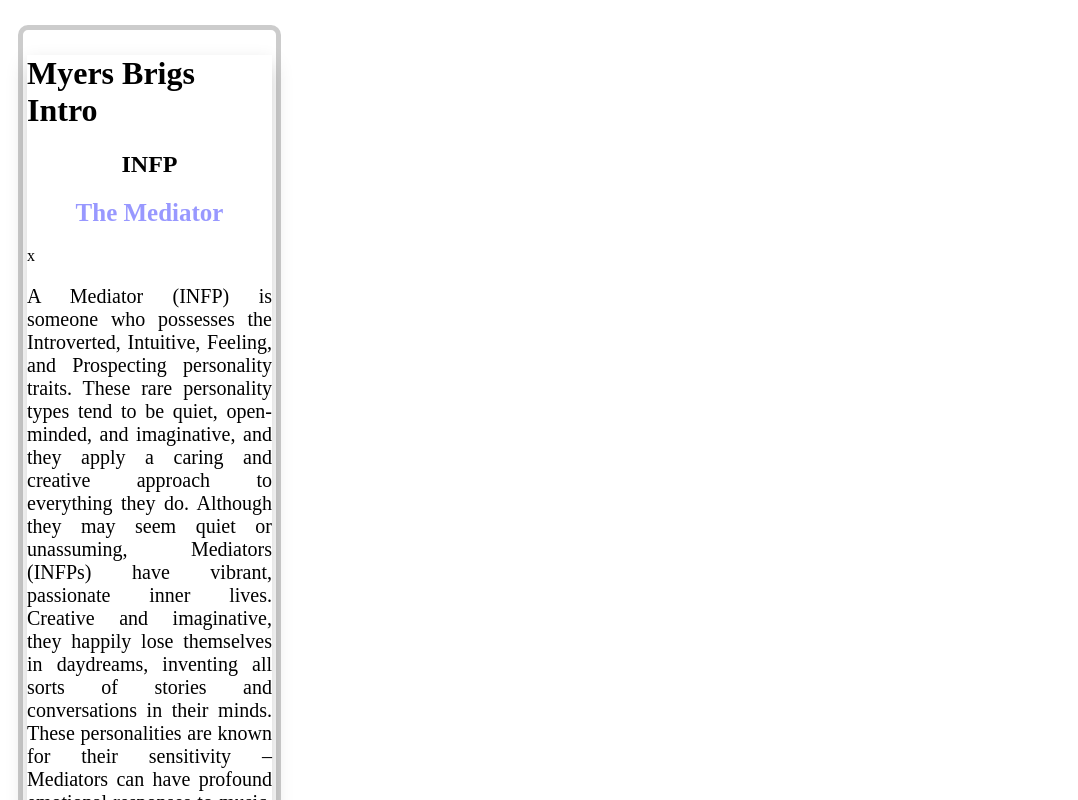
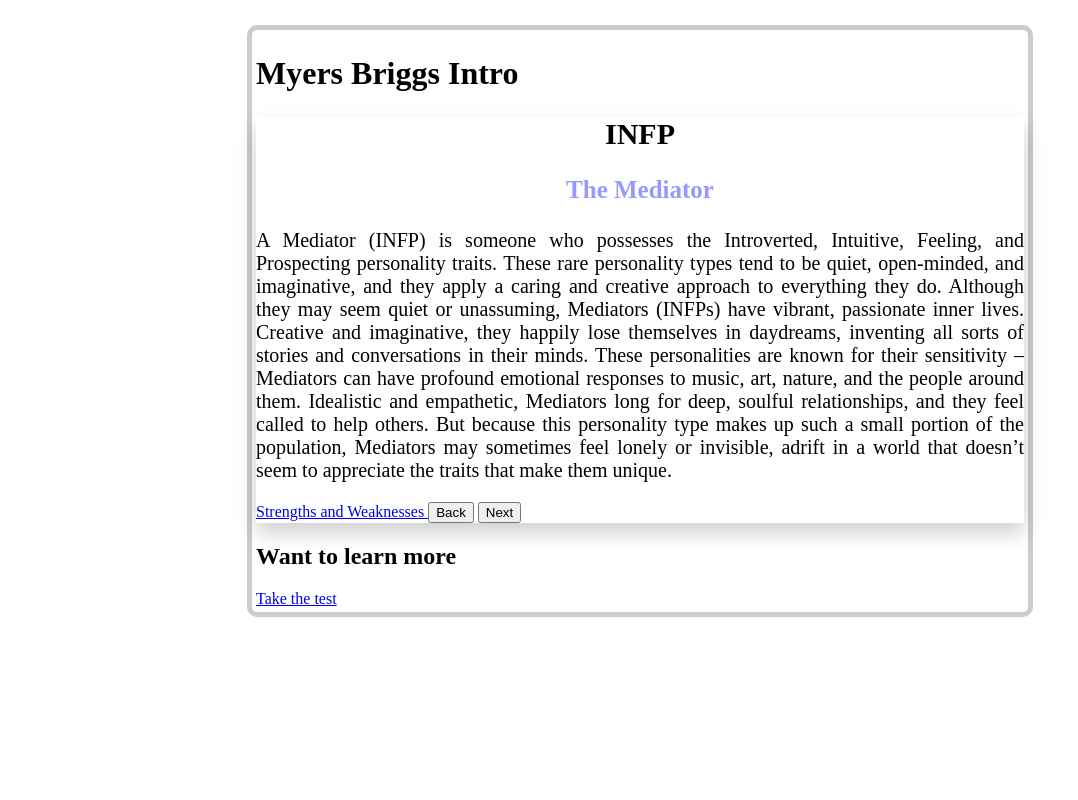
Before and after one commit to EvanTansil/mbti-project, a plain HTML site: page index.html in a window 1280 px wide. Shown: the top 800 px of the page, without its empty margins (0-1078 px from the left). Drawn offline with Linux system fonts and the light colour scheme.

Commit message:
updated css

```diff
--- a/index.css
+++ b/index.css
@@ -1,8 +1,8 @@
 #type{
 text-align: center;
 color: black;
-transform-text: uppercase;
-font-size: : 30px;
+text-transform: uppercase;
+font-size:  30px;
 }
 #name{
 text-align:  center;
@@ -19,10 +19,11 @@ font-size:  20px;
     box-shadow: 0 10px 20px rgba(0,0,0,0.19);
 }
 .div{
-    width: 245px;
+
     border: 5px solid #ccc;
+    width: 60vw;
     border-radius: 10px;
-    margin: 25px 10px;
+    margin: 25px auto;
     padding: 4px;
 
 }
--- a/index.html
+++ b/index.html
@@ -1,30 +1,40 @@
 <!DOCTYPE html>
 <html lang="en">
+
 <head>
     <meta charset="UTF-8">
     <meta http-equiv="X-UA-Compatible" content="IE=edge">
     <meta name="viewport" content="width=device-width, initial-scale=1.0">
     <link rel="stylesheet" href="index.css">
-    <script src="app.js" defer></script>     <title>Muyers Brigs intro</title>
+    <script src="app.js" defer></script>
+    <title>Muyers Briggs intro</title>
 </head>
+
 <body>
-    <div class= "div">
+    <div class="div">
         <div id="div-2">
+            <header>
+                <h1>Myers Briggs Intro</>
+                </h1>
+
+            </header>
             <main id="main" aria-live="polite">
-<h1>Myers Brigs Intro</></h1>
                 <h2 id="type"><strong> </strong></h2>
-<h2 id="name"> </h2>x
+                <h3 id="name"> </h3>
+                <article>
                     <p id="description"></p>
+                </article>
                 <a href="/strengths-weaknesses.html">Strengths and Weaknesses </a>
-        <button type= "Submit" id="backBtn" aria-label="previous personality"> Back  </button>
-    <button type = "submit" id = "nextBtn" aria-label="next Personality"> Next </button>
+                <button type="Submit" id="backBtn" aria-label="previous personality"> Back </button>
+                <button type="submit" id="nextBtn" aria-label="next Personality"> Next </button>
 
             </main>
         </div>
         <div id="div-3">
-<h2 id= "take-test"> Want to learn more </h2>
-    <a href="https://www.16personalities.com/free-personality-test">Take the test</a>
+            <h2 id="take-test"> Want to learn more </h2>
+            <footer><a href="https://www.16personalities.com/free-personality-test">Take the test</a></footer>
         </div>
     </div>
 </body>
+
 </html>
```
Lines whose indentation alone changed are shown as unchanged.
